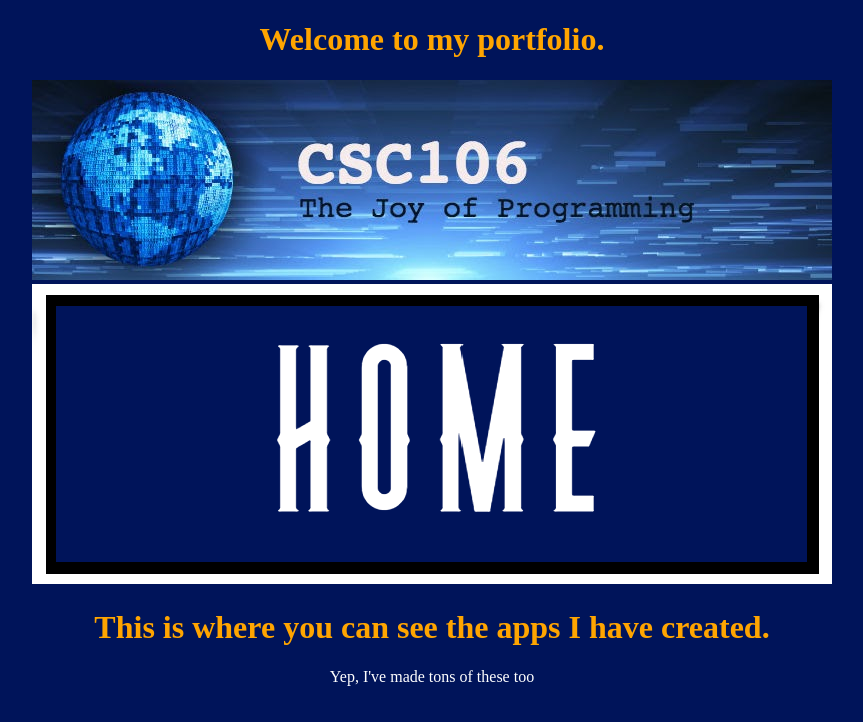
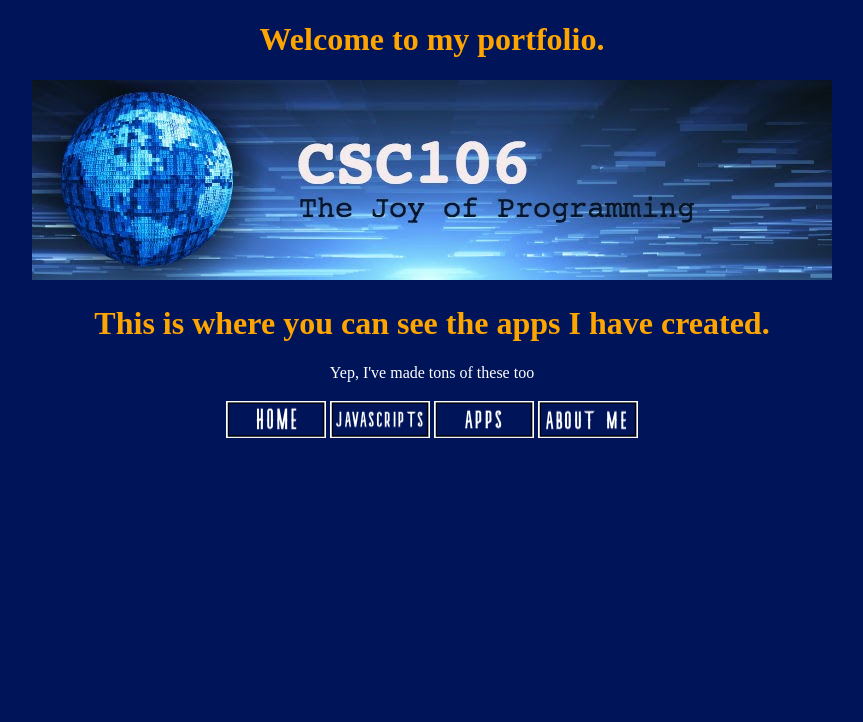
Before and after one commit to dccevans/dccevans.github.io, a plain HTML site: page apps.html in a window 1280 px wide. Shown: the whole page, without its empty margins (208-1071 px from the left). Drawn offline with Linux system fonts and the light colour scheme.

Commit message:
Update apps.html

```diff
--- a/apps.html
+++ b/apps.html
@@ -18,7 +18,13 @@
     <body>
         <h1><center>Welcome to my portfolio.</center></h1>
         <center> <img src="csc106_banner.jpg" alt="website banner"></center>
-        <center> <a href="https://dccevans.github.io/index.html"><img src="home.png" alt="home button"></a></center>
+        <center><table>
+            <tr>
+                <th><a href="https://dccevans.github.io/index.html"><img src="home.png" width="100px"></a></th>
+                <th><a href="https://dccevans.github.io/javascripts.html"><img src="javascripts.png" width="100px"></a></th>
+                <th><a href="https://dccevans.github.io/apps.html"><img src="apps.png" width="100px"></a></th>
+                <th><a href="https://dccevans.github.io/aboutme.html"><img src="aboutme.png" width="100px"></a></th>
+            </tr></center>
         <center> <h1>This is where you can see the apps I have created. </h1></center>
         <center> <p> Yep, I've made tons of these too </p> </center>
 
```
